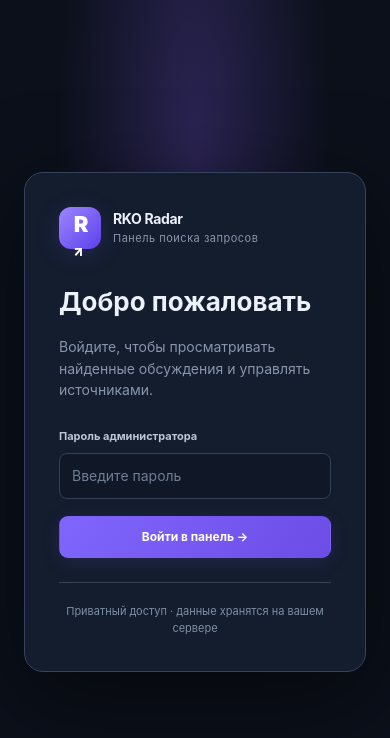
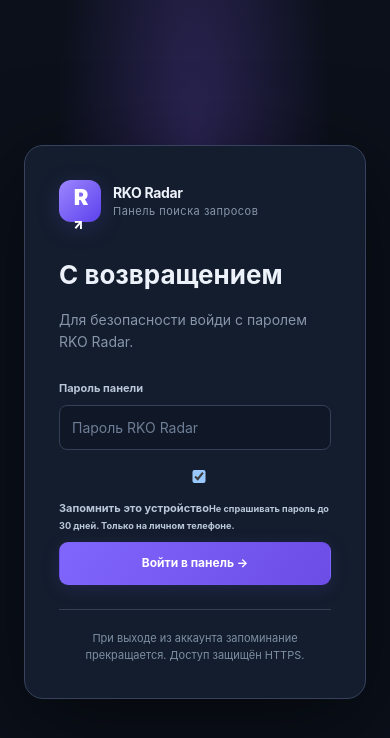
Before and after one commit to gytfel/RKO, a Flask app: page /login in a window 390 px wide. Shown: the top 738 px of the page. Run offline with Flask 3, Linux system fonts and the light colour scheme; parts of the project's set-up code (start-up, migrations or seed data) failed here and were passed over.

Commit message:
Mobile performance and 30-day remembered secure sign-in: templates/login.html

```diff
--- a/templates/login.html
+++ b/templates/login.html
@@ -1,2 +1,29 @@
-<!doctype html><html lang="ru"><head><meta charset="utf-8"><meta name="viewport" content="width=device-width, initial-scale=1"><title>Вход · RKO Radar</title><link rel="stylesheet" href="/static/style.css"></head>
-<body class="login-page"><main class="login-card"><div class="brand large"><div class="brand-symbol">R<span>↗</span></div><div><strong>RKO Radar</strong><small>Панель поиска запросов</small></div></div><h1>Добро пожаловать</h1><p class="muted">Войдите, чтобы просматривать найденные обсуждения и управлять источниками.</p>{% if error %}<p class="login-error">{{ error }}</p>{% endif %}<form method="post"><input type="hidden" name="csrf" value="{{ csrf }}"><label for="password">Пароль администратора</label><input id="password" type="password" name="password" autocomplete="current-password" required autofocus placeholder="Введите пароль"><button class="btn btn-primary full" type="submit">Войти в панель →</button></form><div class="login-foot">Приватный доступ · данные хранятся на вашем сервере</div></main></body></html>
+<!doctype html>
+<html lang="ru">
+<head>
+  <meta charset="utf-8">
+  <meta name="viewport" content="width=device-width, initial-scale=1, viewport-fit=cover">
+  <meta name="theme-color" content="#0b101a">
+  <title>Вход · RKO Radar</title>
+  <link rel="stylesheet" href="/static/style.css?v=5">
+</head>
+<body class="login-page">
+  <main class="login-card">
+    <div class="brand large"><div class="brand-symbol">R<span>↗</span></div><div><strong>RKO Radar</strong><small>Панель поиска запросов</small></div></div>
+    <h1>С возвращением</h1>
+    <p class="muted">Для безопасности войди с паролем RKO Radar.</p>
+    {% if error %}<p class="login-error" role="alert">{{ error }}</p>{% endif %}
+    <form method="post">
+      <input type="hidden" name="csrf" value="{{ csrf }}">
+      <label for="password">Пароль панели</label>
+      <input id="password" type="password" name="password" autocomplete="current-password" required autofocus placeholder="Пароль RKO Radar">
+      <label class="remember-device" for="remember_device">
+        <input id="remember_device" type="checkbox" name="remember_device" value="yes" checked>
+        <span><strong>Запомнить это устройство</strong><small>Не спрашивать пароль до 30 дней. Только на личном телефоне.</small></span>
+      </label>
+      <button class="btn btn-primary full" type="submit">Войти в панель →</button>
+    </form>
+    <div class="login-foot">При выходе из аккаунта запоминание прекращается. Доступ защищён HTTPS.</div>
+  </main>
+</body>
+</html>
```
